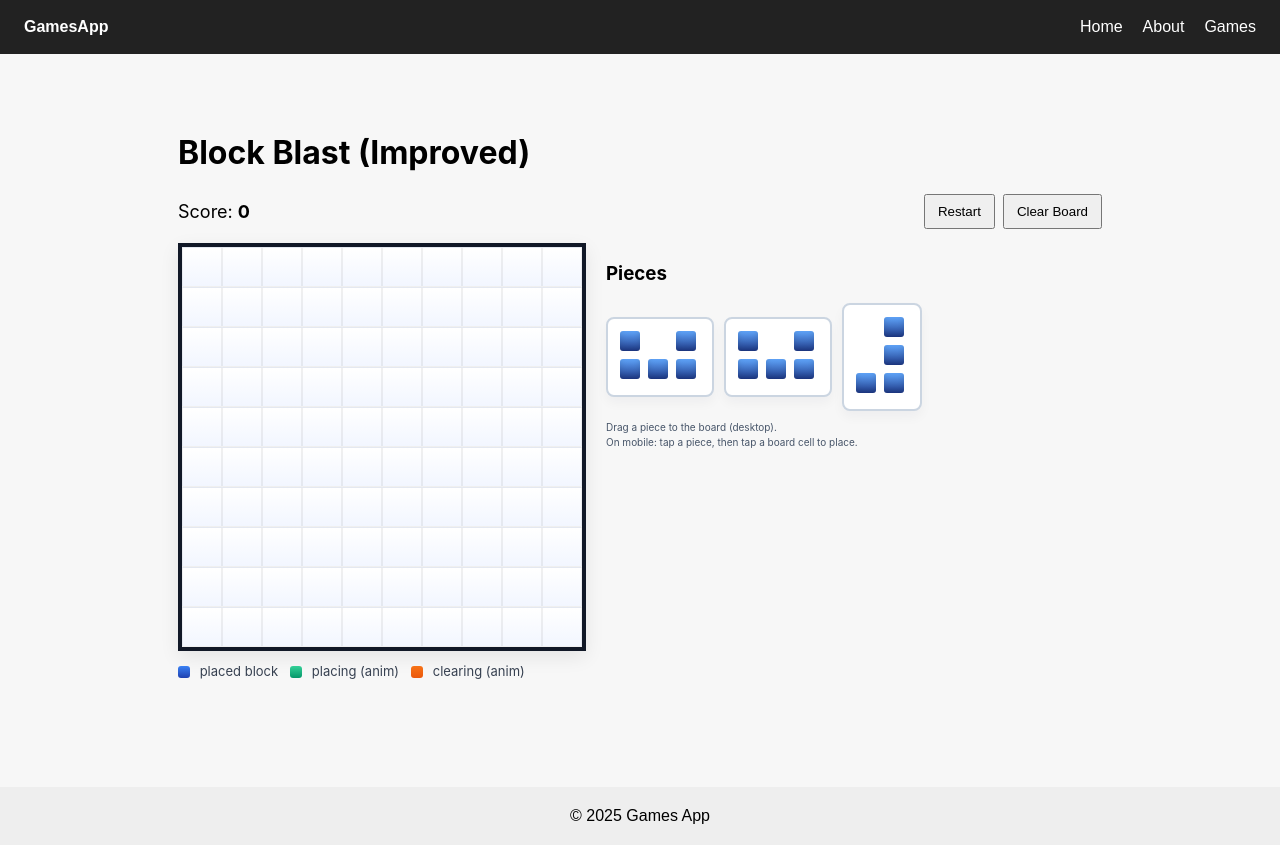
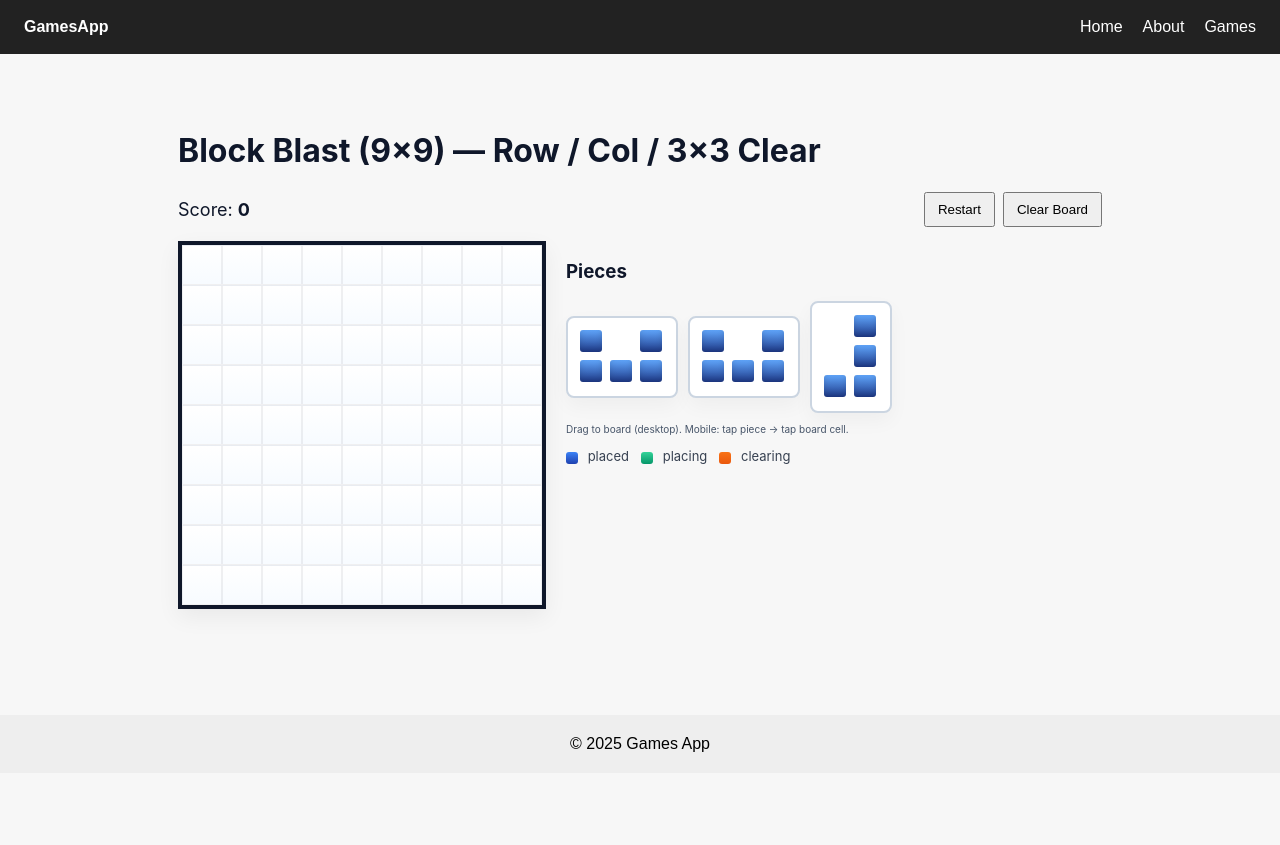
Before and after one commit to dalaiochir/mini_games, a Next.js app: page /games/blockblast in a window 1280 px wide. After the commit the page ends 800 px from the top, so only its background shows below. Built offline with nearby package versions, Linux system fonts and the light colour scheme.

Commit message:
new blocblast game

```diff
--- a/app/games/blockblast/page.js
+++ b/app/games/blockblast/page.js
@@ -3,20 +3,20 @@ import { useEffect, useState, useRef } from "react";
 import "./styles.css";
 
 /**
- * Block Blast - improved:
- * - Drag & Drop (desktop) + Tap-to-place fallback (mobile)
- * - More shapes
- * - Place / Clear animations (fade/slide)
- * - Sound effects via Web Audio API
+ * Block Blast (9x9, row/col/3x3 clear)
+ * - Board: 9x9
+ * - Clear rules: full row, full column, any full 3x3 block
+ * - Drag & Drop + Tap-to-place
+ * - Animations + sounds
  */
 
 export default function BlockBlast() {
-  const BOARD_SIZE = 10;
+  const BOARD_SIZE = 9;
   const EMPTY = 0;
-  const CELL_SIZE = 40; // css uses 40px grid cells
+  const CELL_SIZE = 40; // px; CSS will scale for smaller screens
   const audioCtxRef = useRef(null);
 
-  // Larger palette of shapes (matrices with 1)
+  // shapes palette (same as before, can add more)
   const SHAPES = [
     [[1]], // single
     [[1, 1]], // 2 horiz
@@ -27,23 +27,22 @@ export default function BlockBlast() {
     [[1], [1], [1], [1]], // 4 vert
     [[1, 1], [1, 1]], // square 2x2
     [[1, 1, 1], [0, 1, 0]], // T
-    [[1, 0], [1, 0], [1, 1]], // L (3x2)
+    [[1, 0], [1, 0], [1, 1]], // L
     [[0, 1], [0, 1], [1, 1]], // reverse L
     [[1, 1, 0], [0, 1, 1]], // Z
     [[0, 1, 1], [1, 1, 0]], // S
-    [[1, 0, 1], [1, 1, 1]], // weird plus-ish
+    [[1, 0, 1], [1, 1, 1]], // plus-ish
   ];
 
   const [board, setBoard] = useState([]);
   const [pieces, setPieces] = useState([]);
   const [score, setScore] = useState(0);
   const [draggingIndex, setDraggingIndex] = useState(null);
-  const [placingAnimCells, setPlacingAnimCells] = useState({}); // { "r-c": true }
-  const [clearingCells, setClearingCells] = useState({}); // for clear animation
+  const [placingAnimCells, setPlacingAnimCells] = useState({});
+  const [clearingCells, setClearingCells] = useState({});
 
   useEffect(() => {
     resetGame();
-    // init AudioContext lazily on first user interaction
     audioCtxRef.current = null;
     // eslint-disable-next-line react-hooks/exhaustive-deps
   }, []);
@@ -69,22 +68,12 @@ export default function BlockBlast() {
     o.start();
     g.gain.exponentialRampToValueAtTime(0.0001, ctx.currentTime + duration);
     setTimeout(() => {
-      try {
-        o.stop();
-      } catch (e) {}
+      try { o.stop(); } catch (e) {}
     }, duration * 1000);
   }
-
-  function playPlaceSound() {
-    playBeep(880, 0.06, "triangle", 0.06);
-  }
-  function playClearSound() {
-    playBeep(440, 0.12, "sine", 0.09);
-    setTimeout(() => playBeep(660, 0.05, "sine", 0.05), 80);
-  }
-  function playGameOverSound() {
-    playBeep(160, 0.2, "sawtooth", 0.12);
-  }
+  function playPlaceSound() { playBeep(880, 0.06, "triangle", 0.06); }
+  function playClearSound() { playBeep(440, 0.12, "sine", 0.09); setTimeout(()=>playBeep(660,0.05,"sine",0.05),80); }
+  function playGameOverSound() { playBeep(160, 0.2, "sawtooth", 0.12); }
 
   function resetGame() {
     setBoard(Array.from({ length: BOARD_SIZE }, () => Array(BOARD_SIZE).fill(EMPTY)));
@@ -101,7 +90,6 @@ export default function BlockBlast() {
     setPieces(newPieces);
   }
 
-  // Check placement possibility
   function canPlace(boardCopy, shape, row, col) {
     for (let r = 0; r < shape.length; r++) {
       for (let c = 0; c < shape[0].length; c++) {
@@ -115,106 +103,119 @@ export default function BlockBlast() {
     return true;
   }
 
-  // Place with animations/sound
+  // Place piece with animations and then perform clears (rows/cols/3x3)
   function placePiece(shape, row, col, pieceIndex) {
     if (!shape) return false;
     const boardCopy = board.map((r) => [...r]);
     if (!canPlace(boardCopy, shape, row, col)) return false;
 
-    // Temporary mark placing cells for animation
-    const newPlacing = { ...placingAnimCells };
-    const toPlaceCoords = [];
+    // mark placing cells
+    const placingKeys = [];
     for (let r = 0; r < shape.length; r++) {
       for (let c = 0; c < shape[0].length; c++) {
-        if (shape[r][c] === 1) {
-          const key = `${row + r}-${col + c}`;
-          newPlacing[key] = true;
-          toPlaceCoords.push([row + r, col + c]);
-        }
+        if (shape[r][c] === 1) placingKeys.push(`${row + r}-${col + c}`);
       }
     }
+    const newPlacing = { ...placingAnimCells };
+    placingKeys.forEach((k) => (newPlacing[k] = true));
     setPlacingAnimCells(newPlacing);
     playPlaceSound();
 
-    // After a short delay, actually fill cells (to allow CSS place animation)
     setTimeout(() => {
+      // actually put tiles
       const b2 = boardCopy.map((r) => [...r]);
-      toPlaceCoords.forEach(([rr, cc]) => (b2[rr][cc] = 1));
+      placingKeys.forEach((k) => {
+        const [rr, cc] = k.split("-").map(Number);
+        b2[rr][cc] = 1;
+      });
       setBoard(b2);
 
       // remove placing flags
-      const cleaned = { ...placingAnimCells };
-      toPlaceCoords.forEach(([rr, cc]) => delete cleaned[`${rr}-${cc}`]);
-      setPlacingAnimCells(cleaned);
+      const cleanedPlacing = { ...placingAnimCells };
+      placingKeys.forEach((k) => delete cleanedPlacing[k]);
+      setPlacingAnimCells(cleanedPlacing);
 
-      // Clear full rows/cols with animation
-      const cleared = performClearWithAnimation(b2);
-      // update score: tiles placed count + cleared*10
-      setScore((s) => s + toPlaceCoords.length + cleared * 10);
+      // perform clears (rows, cols, 3x3 blocks)
+      const clears = performClearWithAnimation(b2);
+
+      // scoring: base = number placed; + 10 per row/col cleared; + 15 per 3x3 cleared
+      const placedCount = placingKeys.length;
+      const gained = placedCount + clears.rows * 10 + clears.cols * 10 + clears.squares * 15;
+      // combo bonus: if multiple clear types happen at once, small multiplier
+      const combo = Math.max(1, (clears.rows + clears.cols + clears.squares) * 0.2 + 1);
+      setScore((s) => s + Math.round(gained * combo));
 
       // mark piece used
       const newPieces = [...pieces];
       newPieces[pieceIndex] = null;
-      if (newPieces.every((p) => p === null)) {
-        generatePieces();
-      } else {
-        setPieces(newPieces);
-      }
+      if (newPieces.every((p) => p === null)) generatePieces();
+      else setPieces(newPieces);
 
-      // After all, check gameover
+      // gameover check
       if (!hasAnyMoves(b2, newPieces)) {
         playGameOverSound();
-        setTimeout(() => {
-          alert("Game Over!");
-          resetGame();
-        }, 150);
+        setTimeout(() => { alert("Game Over!"); resetGame(); }, 180);
       }
-    }, 140); // sync with css animation duration
+    }, 140);
     return true;
   }
 
-  // Clear full rows and columns with animation and then actually clear
+  // Find and animate clears: returns counts {rows, cols, squares}
   function performClearWithAnimation(boardCopy) {
     const rowsToClear = [];
     const colsToClear = [];
+    const squaresToClear = []; // each as top-left [r,c] of 3x3
 
+    // rows
     for (let r = 0; r < BOARD_SIZE; r++) {
       if (boardCopy[r].every((cell) => cell === 1)) rowsToClear.push(r);
     }
+    // cols
     for (let c = 0; c < BOARD_SIZE; c++) {
-      let colFull = true;
-      for (let r = 0; r < BOARD_SIZE; r++) if (boardCopy[r][c] !== 1) colFull = false;
-      if (colFull) colsToClear.push(c);
+      let full = true;
+      for (let r = 0; r < BOARD_SIZE; r++) if (boardCopy[r][c] !== 1) full = false;
+      if (full) colsToClear.push(c);
+    }
+    // all possible 3x3 blocks (top-left from 0..6)
+    for (let r = 0; r <= BOARD_SIZE - 3; r++) {
+      for (let c = 0; c <= BOARD_SIZE - 3; c++) {
+        let full = true;
+        for (let rr = 0; rr < 3; rr++) for (let cc = 0; cc < 3; cc++) {
+          if (boardCopy[r + rr][c + cc] !== 1) full = false;
+        }
+        if (full) squaresToClear.push([r, c]);
+      }
     }
 
-    const clearCoords = [];
-    rowsToClear.forEach((r) => {
-      for (let c = 0; c < BOARD_SIZE; c++) clearCoords.push([r, c]);
-    });
-    colsToClear.forEach((c) => {
-      for (let r = 0; r < BOARD_SIZE; r++) clearCoords.push([r, c]);
-    });
+    // collect clear coords (avoid duplicates)
+    const coordsSet = new Set();
+    rowsToClear.forEach((r) => { for (let c = 0; c < BOARD_SIZE; c++) coordsSet.add(`${r}-${c}`); });
+    colsToClear.forEach((c) => { for (let r = 0; r < BOARD_SIZE; r++) coordsSet.add(`${r}-${c}`); });
+    squaresToClear.forEach(([r, c]) => { for (let rr = 0; rr < 3; rr++) for (let cc = 0; cc < 3; cc++) coordsSet.add(`${r + rr}-${c + cc}`); });
 
-    if (clearCoords.length === 0) return 0;
+    if (coordsSet.size === 0) return { rows: 0, cols: 0, squares: 0 };
 
-    // mark clearing cells for animation
+    // set clearing flags for animation
     const newClearing = { ...clearingCells };
-    clearCoords.forEach(([r, c]) => (newClearing[`${r}-${c}`] = true));
+    coordsSet.forEach((k) => (newClearing[k] = true));
     setClearingCells(newClearing);
     playClearSound();
 
-    // after animation, remove them
     setTimeout(() => {
+      // perform actual clearing
       const b2 = boardCopy.map((r) => [...r]);
-      clearCoords.forEach(([r, c]) => (b2[r][c] = EMPTY));
+      coordsSet.forEach((k) => {
+        const [rr, cc] = k.split("-").map(Number);
+        b2[rr][cc] = EMPTY;
+      });
       setBoard(b2);
-      // cleanup clearing flags
+      // cleanup flags
       const cleaned = { ...clearingCells };
-      clearCoords.forEach(([r, c]) => delete cleaned[`${r}-${c}`]);
+      coordsSet.forEach((k) => delete cleaned[k]);
       setClearingCells(cleaned);
-    }, 340); // match CSS animation timing
+    }, 360);
 
-    return rowsToClear.length + colsToClear.length;
+    return { rows: rowsToClear.length, cols: colsToClear.length, squares: squaresToClear.length };
   }
 
   function hasAnyMoves(boardCopy, piecesList) {
@@ -229,23 +230,15 @@ export default function BlockBlast() {
     return false;
   }
 
-  // Drag & Drop handlers (HTML5)
+  // Drag & Drop handlers
   function handleDragStart(e, pieceIndex) {
-    // ensure audio context on user gesture
     ensureAudioContext();
-
     setDraggingIndex(pieceIndex);
     e.dataTransfer.setData("text/plain", String(pieceIndex));
-    // set a tiny drag image so visuals OK
-    const crt = document.createElement("canvas");
-    crt.width = 1; crt.height = 1;
+    const crt = document.createElement("canvas"); crt.width = 1; crt.height = 1;
     e.dataTransfer.setDragImage(crt, 0, 0);
   }
-
-  function handleDragOverCell(e) {
-    e.preventDefault(); // allow drop
-  }
-
+  function handleDragOverCell(e) { e.preventDefault(); }
   function handleDropOnCell(e, row, col) {
     e.preventDefault();
     const dt = e.dataTransfer.getData("text/plain");
@@ -254,35 +247,27 @@ export default function BlockBlast() {
     const shape = pieces[idx];
     if (!shape) return;
 
-    // We interpret drop coordinate as top-left of the shape (so user should drag to desired top-left)
-    if (placePiece(shape, row, col, idx)) {
-      // success
-    } else {
-      // try to snap: if not fit at top-left, attempt to place with shape offset so user's drop cell becomes nearest filled cell
-      // find nearest filled cell in shape relative to its top-left
-      let found = false;
-      for (let sr = 0; sr < shape.length && !found; sr++) {
-        for (let sc = 0; sc < shape[0].length && !found; sc++) {
+    // Try top-left placement; if fails, try snap by aligning each filled cell to drop cell
+    if (placePiece(shape, row, col, idx)) { }
+    else {
+      let placed = false;
+      for (let sr = 0; sr < shape.length && !placed; sr++) {
+        for (let sc = 0; sc < shape[0].length && !placed; sc++) {
           if (shape[sr][sc] === 1) {
-            // try align shape so this cell lands on drop cell
             const tryRow = row - sr;
             const tryCol = col - sc;
-            if (placePiece(shape, tryRow, tryCol, idx)) {
-              found = true;
-            }
+            if (placePiece(shape, tryRow, tryCol, idx)) placed = true;
           }
         }
       }
-      // if still not placed, give small feedback beep
-      if (!found) playBeep(220, 0.06, "sine", 0.04);
+      if (!placed) playBeep(220, 0.06, "sine", 0.04);
     }
     setDraggingIndex(null);
   }
 
-  // Fallback: tap-select then click board cell (mobile)
+  // Tap-to-place for mobile
   function handlePieceTap(index) {
     if (!pieces[index]) return;
-    // toggle selected
     if (window.__selectedPieceIndex === index) {
       window.__selectedPieceIndex = null;
       document.body.style.cursor = "";
@@ -292,16 +277,12 @@ export default function BlockBlast() {
       ensureAudioContext();
     }
   }
-
-  // When user taps a board cell, if a piece is selected, try to place
   function handleCellTap(row, col) {
     const sel = typeof window !== "undefined" ? window.__selectedPieceIndex : null;
     if (sel === null || sel === undefined) return;
     const shape = pieces[sel];
     if (!shape) return;
-    // attempt same heuristic as drop
     if (!placePiece(shape, row, col, sel)) {
-      // try align by shape filled cell
       let placed = false;
       for (let sr = 0; sr < shape.length && !placed; sr++) {
         for (let sc = 0; sc < shape[0].length && !placed; sc++) {
@@ -314,12 +295,10 @@ export default function BlockBlast() {
       }
       if (!placed) playBeep(220, 0.06, "sine", 0.04);
     }
-    // clear selection
     window.__selectedPieceIndex = null;
     document.body.style.cursor = "";
   }
 
-  // Helper for rendering piece visual grid
   function renderPieceBlocks(shape) {
     const rows = shape.length;
     const cols = shape[0].length;
@@ -342,7 +321,8 @@ export default function BlockBlast() {
 
   return (
     <div className="bb-container improved">
-      <h1>Block Blast (Improved)</h1>
+      <h1>Block Blast (9×9) — Row / Col / 3×3 Clear</h1>
+
       <div className="top-row">
         <div className="score">Score: <strong>{score}</strong></div>
         <div className="controls">
@@ -352,7 +332,6 @@ export default function BlockBlast() {
       </div>
 
       <div className="game-area">
-        {/* board */}
         <div
           className="board"
           style={{
@@ -380,7 +359,6 @@ export default function BlockBlast() {
           )}
         </div>
 
-        {/* pieces column */}
         <div className="pieces-panel">
           <h3>Pieces</h3>
           <div className="pieces-list">
@@ -391,9 +369,8 @@ export default function BlockBlast() {
                   className={`piece-box ${draggingIndex === idx ? "dragging" : ""}`}
                   draggable
                   onDragStart={(e) => handleDragStart(e, idx)}
-                  onPointerDown={() => { /* ensure audio context when touching */ ensureAudioContext(); }}
+                  onPointerDown={() => ensureAudioContext()}
                   onClick={() => handlePieceTap(idx)}
-                  title="Drag to board or tap then tap board to place"
                 >
                   {renderPieceBlocks(shape)}
                 </div>
@@ -404,15 +381,15 @@ export default function BlockBlast() {
           </div>
 
           <div className="hint">
-            <small>Drag a piece to the board (desktop). <br/>On mobile: tap a piece, then tap a board cell to place.</small>
+            <small>Drag to board (desktop). Mobile: tap piece → tap board cell.</small>
+          </div>
+
+          <div className="legend" style={{ marginTop: 12 }}>
+            <div><span className="dot used-dot" /> placed</div>
+            <div><span className="dot placing-dot" /> placing</div>
+            <div><span className="dot clearing-dot" /> clearing</div>
           </div>
         </div>
-      </div>
-
-      <div className="legend">
-        <div><span className="dot used-dot" /> placed block</div>
-        <div><span className="dot placing-dot" /> placing (anim)</div>
-        <div><span className="dot clearing-dot" /> clearing (anim)</div>
       </div>
     </div>
   );
--- a/app/games/blockblast/styles.css
+++ b/app/games/blockblast/styles.css
@@ -1,9 +1,10 @@
-/* Block Blast improved styles */
+/* Block Blast (9x9) styles */
 .bb-container.improved {
-  max-width: 940px;
-  margin: 20px auto;
+  max-width: 980px;
+  margin: 18px auto;
   padding: 18px;
   font-family: Inter, Arial, sans-serif;
+  color: #0f172a;
 }
 
 .top-row {
@@ -29,56 +30,56 @@
 
 /* board grid */
 .board {
-  width: 400px;
-  height: 400px;
+  width: 360px; /* 9 * 40 */
+  height: 360px;
   display: grid;
-  border: 4px solid #111827;
-  background: linear-gradient(180deg,#f7fbff, #eaf2ff);
-  box-shadow: 0 6px 18px rgba(0,0,0,0.08);
+  border: 4px solid #0f172a;
+  background: linear-gradient(180deg,#fbfdff, #eef6ff);
+  box-shadow: 0 8px 22px rgba(2,6,23,0.06);
   position: relative;
   touch-action: none;
 }
 
 .cell {
   box-sizing: border-box;
-  border: 1px solid rgba(0,0,0,0.06);
+  border: 1px solid rgba(2,6,23,0.06);
   width: 100%;
   height: 100%;
-  transition: background 0.18s ease, transform 0.12s ease;
+  transition: background 0.18s ease, transform 0.12s ease, opacity 0.18s ease;
 }
 
 .cell.empty {
-  background: linear-gradient(180deg,#ffffff,#f2f6ff);
+  background: linear-gradient(180deg,#ffffff,#f7fbff);
 }
 
 .cell.filled {
-  background: linear-gradient(180deg,#3b82f6, #1e40af);
-  box-shadow: inset 0 -6px 10px rgba(0,0,0,0.12);
+  background: linear-gradient(180deg,#60a5fa, #1e3a8a);
+  box-shadow: inset 0 -6px 12px rgba(0,0,0,0.12);
   transform: translateY(0);
 }
 
-/* placing animation (pop-in + fade in) */
+/* placing animation (pop-in) */
 .cell.placing {
   animation: placingAnim 140ms ease forwards;
 }
 @keyframes placingAnim {
-  0% { transform: scale(0.6) rotate(-6deg); opacity: 0; filter: blur(2px); }
+  0% { transform: scale(0.5) rotate(-8deg); opacity: 0; filter: blur(2px); }
   100% { transform: scale(1) rotate(0); opacity: 1; filter: blur(0); }
 }
 
-/* clearing animation (slide out + fade) */
+/* clearing animation (float & fade) */
 .cell.clearing {
-  animation: clearingAnim 320ms ease forwards;
+  animation: clearingAnim 360ms ease forwards;
 }
 @keyframes clearingAnim {
-  0% { transform: translateY(0); opacity: 1; }
-  50% { transform: translateY(-8px) scale(1.02); opacity: 0.9; filter: saturate(1.2); }
-  100% { transform: translateY(-24px); opacity: 0; }
+  0% { transform: translateY(0); opacity: 1; filter: saturate(1); }
+  40% { transform: translateY(-6px) scale(1.02); opacity: 0.95; filter: saturate(1.1); }
+  100% { transform: translateY(-28px) rotate(-6deg); opacity: 0; }
 }
 
 /* pieces panel */
 .pieces-panel {
-  min-width: 180px;
+  min-width: 220px;
 }
 
 .pieces-list {
@@ -92,7 +93,7 @@
   border: 2px solid #cbd5e1;
   padding: 8px;
   background: #fff;
-  box-shadow: 0 6px 12px rgba(10,20,40,0.04);
+  box-shadow: 0 8px 20px rgba(2,6,23,0.04);
   border-radius: 8px;
   cursor: grab;
   user-select: none;
@@ -105,18 +106,18 @@
 
 .piece-grid {
   display: grid;
-  gap: 4px;
+  gap: 6px;
   padding: 4px;
 }
 
 .pfilled {
-  width: 20px;
-  height: 20px;
+  width: 22px;
+  height: 22px;
   background: linear-gradient(180deg,#60a5fa,#1e3a8a);
   border-radius: 3px;
   box-shadow: inset 0 -3px 6px rgba(0,0,0,0.12);
 }
-.pempty { width: 20px; height: 20px; }
+.pempty { width: 22px; height: 22px; }
 
 .pieces-list .dragging { opacity: 0.6; transform: scale(0.98); }
 
@@ -134,8 +135,6 @@
   .pieces-panel { margin-top: 12px; }
   .board { width: 320px; height: 320px; }
 }
-
-/* extra small scales */
 @media (max-width: 420px) {
   .board { width: 280px; height: 280px; }
 }
```
